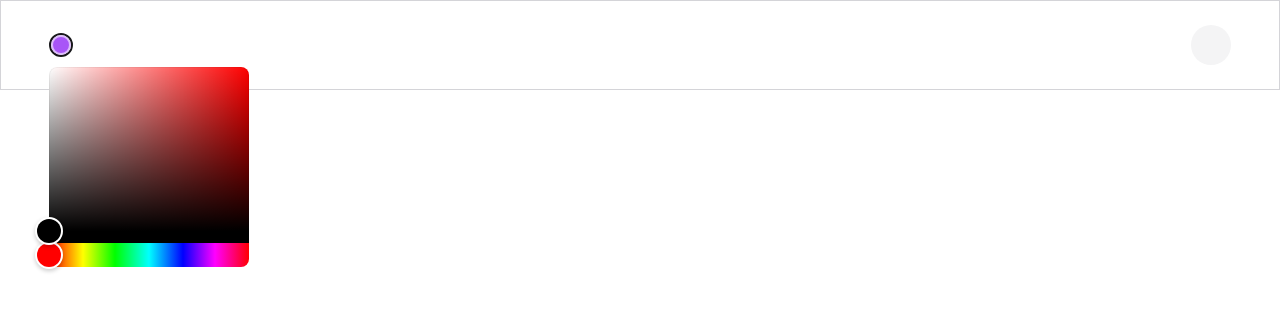
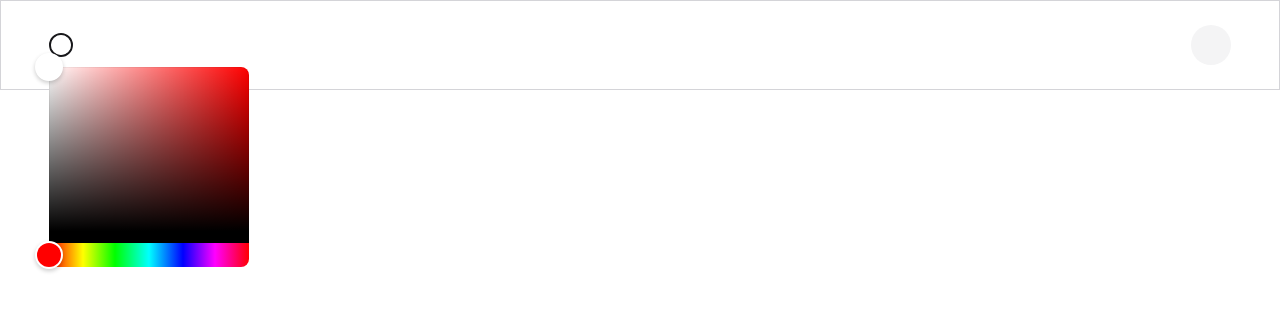
Before and after one commit to luizd30/React-shaders-app, a React (Vite) app: page / in a window 1280 px wide. Both pictures are taken after a click on the element 61 px from the left and 45 px from the top of the page. Shown: the top 310 px of the page. Built offline with nearby package versions, Linux system fonts and the light colour scheme; some icons are missing.

Commit message:
feat: add random color generator

```diff
--- a/src/components/button/RandomColor.tsx
+++ b/src/components/button/RandomColor.tsx
@@ -1,5 +1,7 @@
 import styled from "styled-components";
 import { Icon } from "@iconify/react";
+import { useContext } from "react";
+import { ColorContext, ColorContextType } from "../../context/ColorContext";
 
 const Button = styled.button`
   width: 40px;
@@ -15,8 +17,9 @@ const Button = styled.button`
 `;
 
 export const RandomColor = () => {
+  const { newColor } = useContext(ColorContext) as ColorContextType;
   return (
-    <Button>
+    <Button onClick={() => newColor()}>
       <Icon icon="mi:switch" color="#09090b" width="16" height="16" />
     </Button>
   );
--- a/src/components/colorpicker/ColorPicker.tsx
+++ b/src/components/colorpicker/ColorPicker.tsx
@@ -1,7 +1,8 @@
-import { useRef, useState } from "react";
+import { useRef, useState, useContext } from "react";
 import styled from "styled-components";
 import { HexColorPicker } from "react-colorful";
 import { useOutsideClick } from "../../hooks/useOutsideClick";
+import { ColorContext, ColorContextType } from "../../context/ColorContext";
 
 const ColorPickerBox = styled.div`
   position: absolute;
@@ -15,9 +16,17 @@ const Wrapper = styled.div`
   border: 2px solid #18181b;
   cursor: pointer;
 `;
-const Color = styled.div`
+
+/* const Color = styled.div`
   background: #a855f7;
-  border-radius: 100px;
+  border-radius: 50%;
+  border: 2px solid rgba(255, 255, 255, 0.6);
+  height: 100%;
+`; */
+
+const Color = styled.div<{ $bg: string }>`
+  background: ${(props) => props.$bg};
+  border-radius: 50%;
   border: 2px solid rgba(255, 255, 255, 0.6);
   height: 100%;
 `;
@@ -27,6 +36,8 @@ const Container = styled.div`
 `;
 
 export const ColorPicker = () => {
+  const { color } = useContext(ColorContext) as ColorContextType;
+
   const [isShow, setIsShow] = useState(false);
   const ref = useRef();
 
@@ -34,12 +45,12 @@ export const ColorPicker = () => {
   return (
     <Container ref={ref}>
       <Wrapper onClick={() => setIsShow(!isShow)}>
-        <Color />
+        <Color $bg={'#'+ color}/>
       </Wrapper>
 
       {isShow ? (
         <ColorPickerBox>
-          <HexColorPicker />
+          <HexColorPicker color={color} />
         </ColorPickerBox>
       ) : null}
     </Container>
--- a/src/context/ColorContext.tsx
+++ b/src/context/ColorContext.tsx
@@ -1,22 +1,30 @@
-import {
-  Dispatch,
-  ReactNode,
-  SetStateAction,
-  createContext,
-  useState,
-} from "react";
+import { ReactNode, createContext, useState } from "react";
 
 type Props = {
   children: ReactNode;
 };
 
-type ColorContextType = {color: string};
+export type ColorContextType = {
+  color: string;
+  newColor: () => void;
+};
 
-export const ColorContext = createContext<ColorContextType|null>(null);
+export const ColorContext = createContext<ColorContextType | null>(null);
 
 export const ColorProvider = ({ children }: Props) => {
-  const [color, setColor] = useState("#A855F7");
+  const [color, setColor] = useState<string>("");
+
+  const newColor = () => {
+    const color = Math.floor(Math.random() * 16777215)
+      .toString(16)
+      .padStart(6, "0")
+      .toUpperCase();
+    setColor(color);
+  };
+
   return (
-    <ColorContext.Provider value={{ color }}>{children}</ColorContext.Provider>
+    <ColorContext.Provider value={{ color, newColor }}>
+      {children}
+    </ColorContext.Provider>
   );
 };
```
